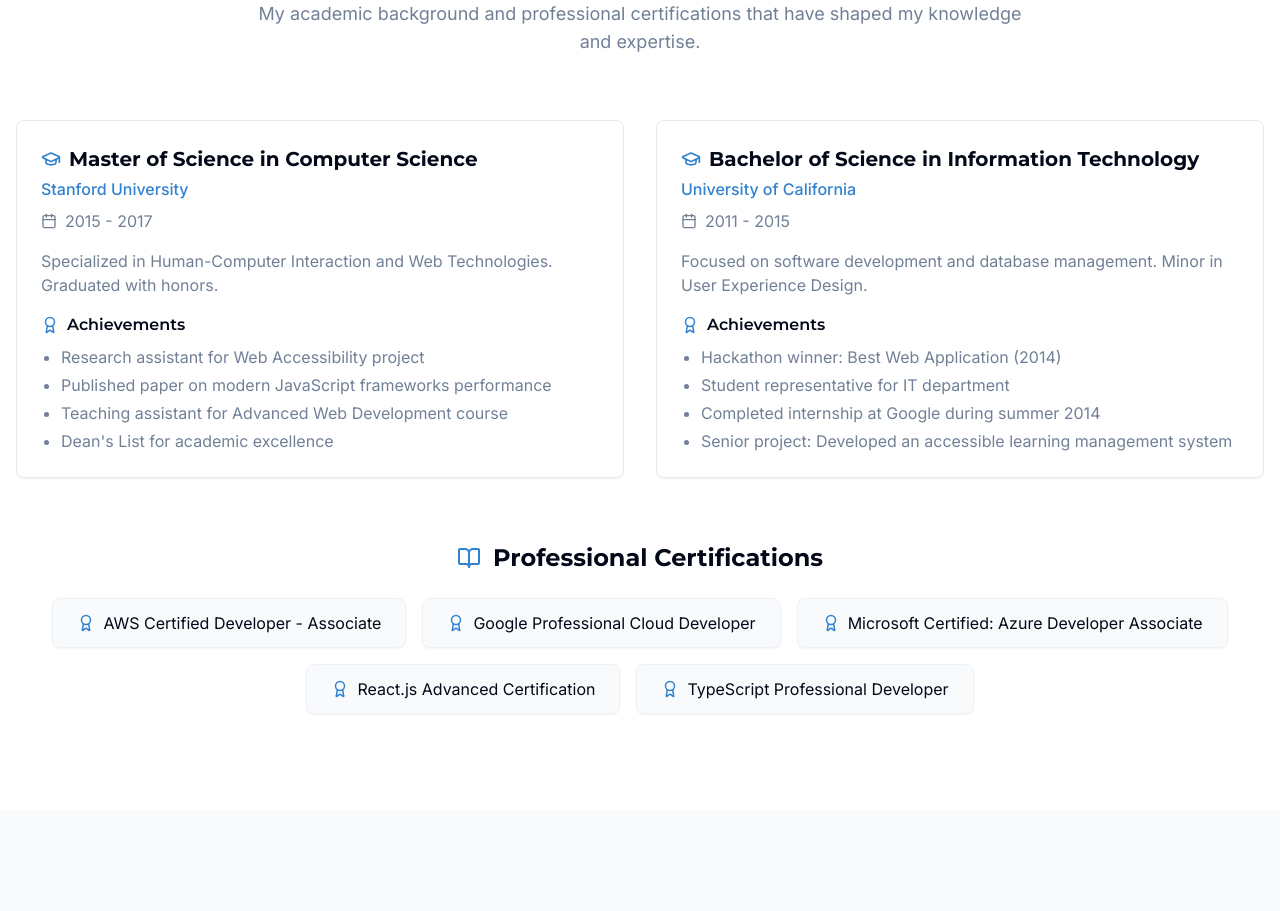
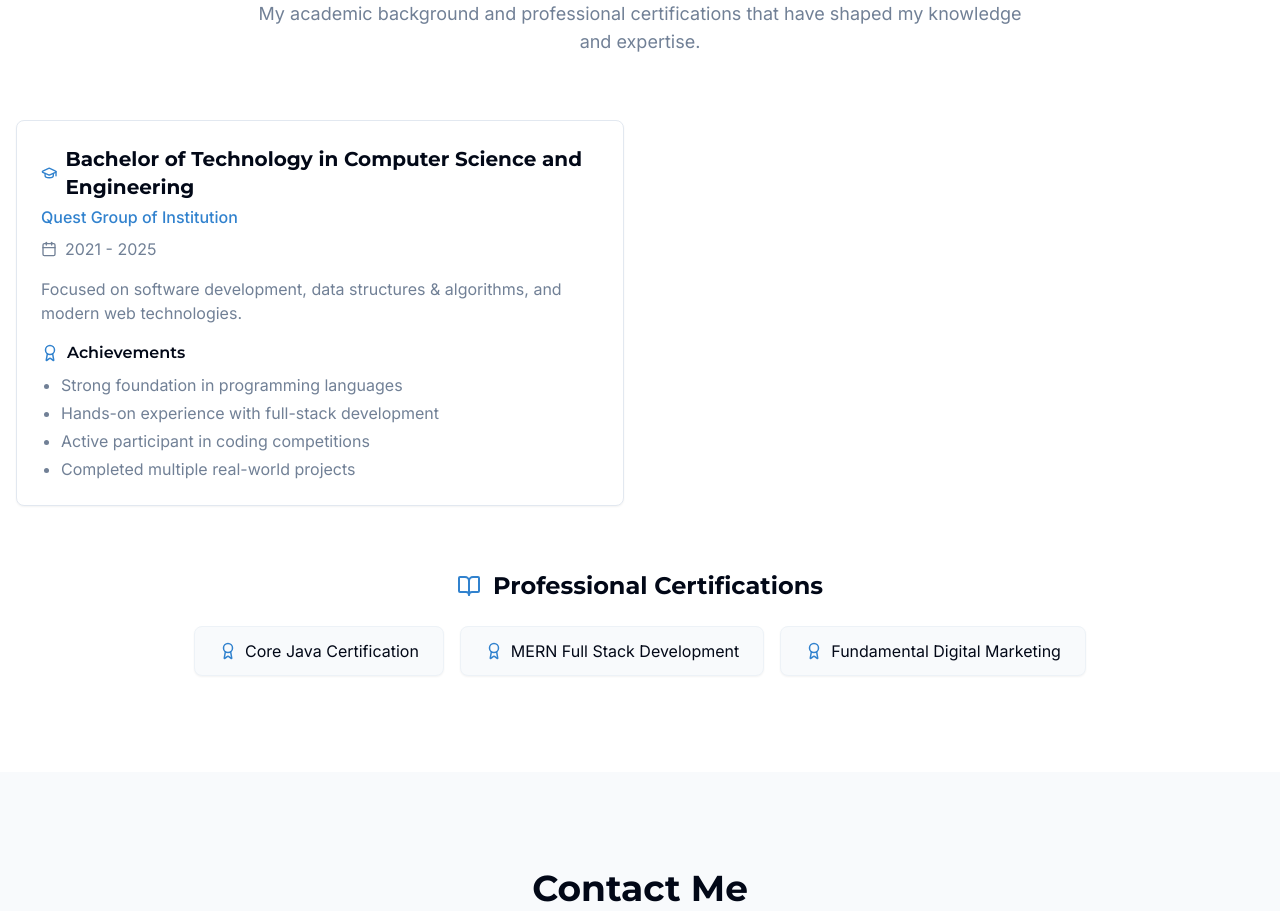
Before and after one commit to Sarfarazshaikh08/sarfaraz-portfolio, a React (Vite) app: page / in a window 1280 px wide. Shown: the part 4480-5391 px from the top of the page. Built offline with nearby package versions, Linux system fonts and the light colour scheme.

Commit message:
Update education and certifications
Updated the education section to include B.Tech in Computer Science and Engineering from Quest Group of Institution, Mohali, Punjab (2021-2025). Also added Core Java, MERN Full Stack, and Fundamental Digital Marketing certifications.

```diff
--- a/src/components/EducationSection.tsx
+++ b/src/components/EducationSection.tsx
@@ -5,39 +5,24 @@ import { Card, CardContent } from "@/components/ui/card";
 
 const educations = [
   {
-    degree: "Master of Science in Computer Science",
-    institution: "Stanford University",
-    location: "Stanford, CA",
-    period: "2015 - 2017",
-    description: "Specialized in Human-Computer Interaction and Web Technologies. Graduated with honors.",
+    degree: "Bachelor of Technology in Computer Science and Engineering",
+    institution: "Quest Group of Institution",
+    location: "Mohali, Punjab",
+    period: "2021 - 2025",
+    description: "Focused on software development, data structures & algorithms, and modern web technologies.",
     achievements: [
-      "Research assistant for Web Accessibility project",
-      "Published paper on modern JavaScript frameworks performance",
-      "Teaching assistant for Advanced Web Development course",
-      "Dean's List for academic excellence"
-    ]
-  },
-  {
-    degree: "Bachelor of Science in Information Technology",
-    institution: "University of California",
-    location: "Berkeley, CA",
-    period: "2011 - 2015",
-    description: "Focused on software development and database management. Minor in User Experience Design.",
-    achievements: [
-      "Hackathon winner: Best Web Application (2014)",
-      "Student representative for IT department",
-      "Completed internship at Google during summer 2014",
-      "Senior project: Developed an accessible learning management system"
+      "Strong foundation in programming languages",
+      "Hands-on experience with full-stack development",
+      "Active participant in coding competitions",
+      "Completed multiple real-world projects"
     ]
   }
 ];
 
 const certifications = [
-  "AWS Certified Developer - Associate",
-  "Google Professional Cloud Developer",
-  "Microsoft Certified: Azure Developer Associate",
-  "React.js Advanced Certification",
-  "TypeScript Professional Developer"
+  "Core Java Certification",
+  "MERN Full Stack Development",
+  "Fundamental Digital Marketing"
 ];
 
 const EducationSection = () => {
```
